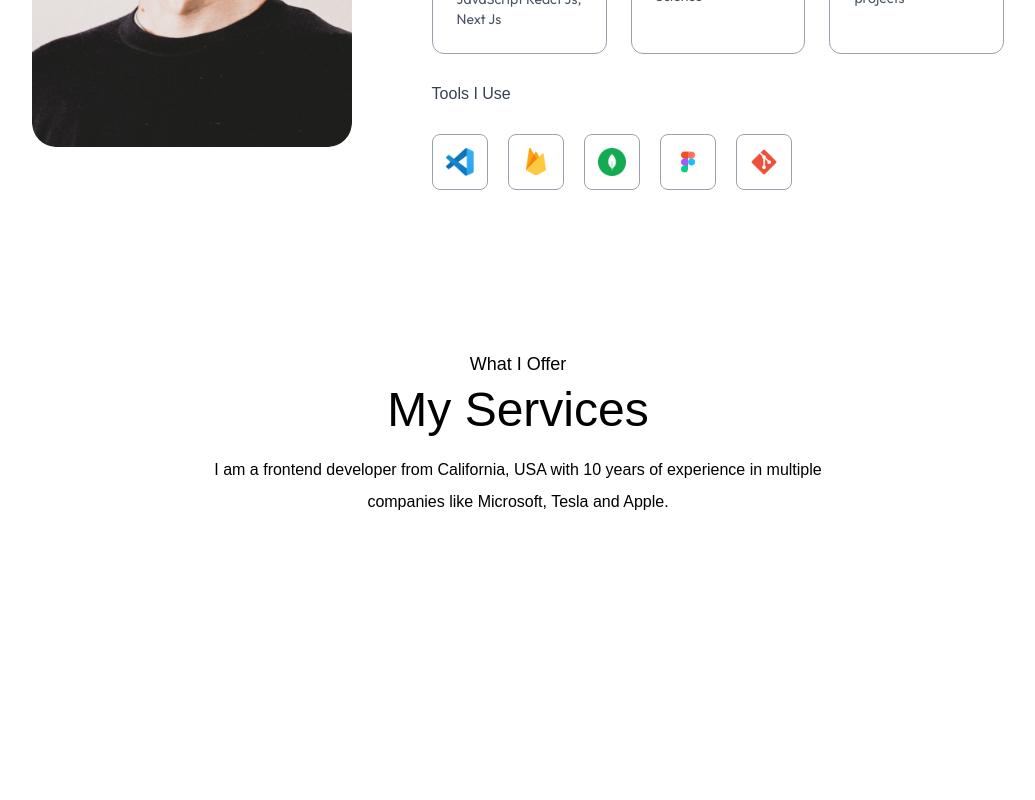
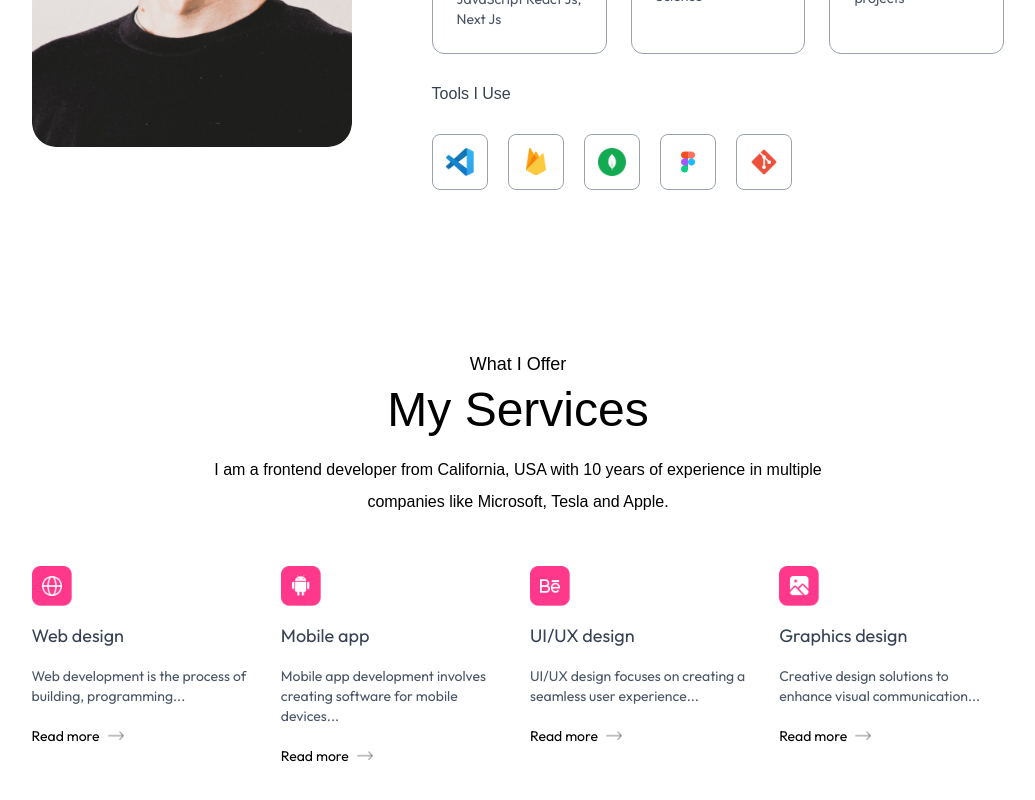
Before and after one commit to Hamimsiddiq007/Portfolio_01, a Next.js app: page / in a window 1280 px wide. Shown: the part 1395-2195 px from the top of the page, without its empty margins (122-1157 px from the left). Before the commit the page ends 1961 px from the top, so only its background shows below. Built offline with nearby package versions, Linux system fonts and the light colour scheme; a web font is replaced by a local one.

Commit message:
service card

```diff
--- a/components/Services.jsx
+++ b/components/Services.jsx
@@ -1,3 +1,5 @@
+import { assets, serviceData } from '@/assets/assets'
+import Image from 'next/image'
 import React from 'react'
 
 const Services = () => {
@@ -7,6 +9,19 @@
       <h2 className='text-center text-5xl font-ovo'>My Services</h2>
 
       <p className='text-center mx-auto max-w-2xl mt-5 mb-12 font-ovo'>I am a frontend developer from California, USA with 10 years of experience in multiple companies like Microsoft, Tesla and Apple.</p>
+
+      <div className="grid grid-cols-4 gap-6 my-10">
+        {serviceData.map(({icon, title, description, link}, index) => (
+          <div key={index} className="">
+            <Image src={icon} alt='Icon' className='w-10'/>
+            <h3 className='text-lg my-4 text-gray-700'>{title}</h3>
+            <p className='text-sm text-gray-600 leading-5'>{description}</p>
+            <a href={link} className='flex items-center gap-2 text-sm mt-5'>
+              Read more <Image src={assets.right_arrow} alt='' className='w-4'/>
+            </a>
+          </div>
+        ))}
+      </div>
     </div>
   )
 }
```
